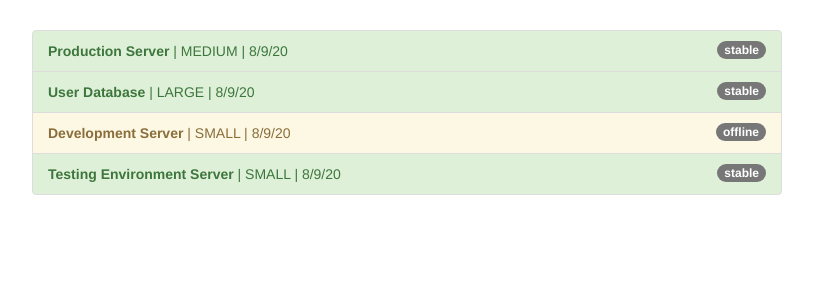
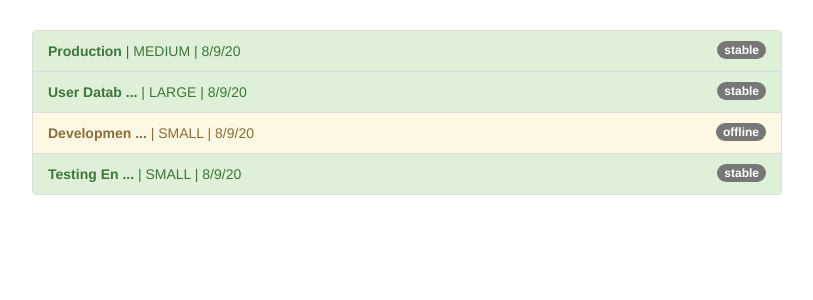
Before and after one commit to marcosJuniorPassarella/pipes-examples-angular, an Angular app: page / in a window 1280 px wide. Shown: the top 300 px of the page, without its empty margins (233-1046 px from the left). Built offline with nearby package versions, Linux system fonts and the light colour scheme.

Commit message:
Created a shorten pipe and implemented in template

```diff
--- a/src/app/app.component.html
+++ b/src/app/app.component.html
@@ -13,7 +13,7 @@
           <span class="badge">
             {{ server.status }}
           </span>
-          <strong>{{ server.name }}</strong> |
+          <strong>{{ server.name | shorten }}</strong> |
           {{ server.instanceType | uppercase }} |
           {{ server.started | date: "shortDate" | uppercase }}
         </li>
--- a/src/app/app.component.ts
+++ b/src/app/app.component.ts
@@ -9,7 +9,7 @@
   servers = [
     {
       instanceType: 'medium',
-      name: 'Production Server',
+      name: 'Production',
       status: 'stable',
       started: new Date(15, 1, 2017),
     },
--- /dev/null
+++ b/src/app/shared/pipes/shorten.pipe.ts
@@ -0,0 +1,10 @@
+import { Pipe, PipeTransform } from '@angular/core';
+
+@Pipe({
+  name: 'shorten',
+})
+export class ShortenPipe implements PipeTransform {
+  transform(value: any, args?: any): any {
+    return value.length > 10 ? value.substr(0, 10) + ' ...' : value;
+  }
+}
```
Also changed, not shown: src/app/app.module.ts (+5 -9 lines).
